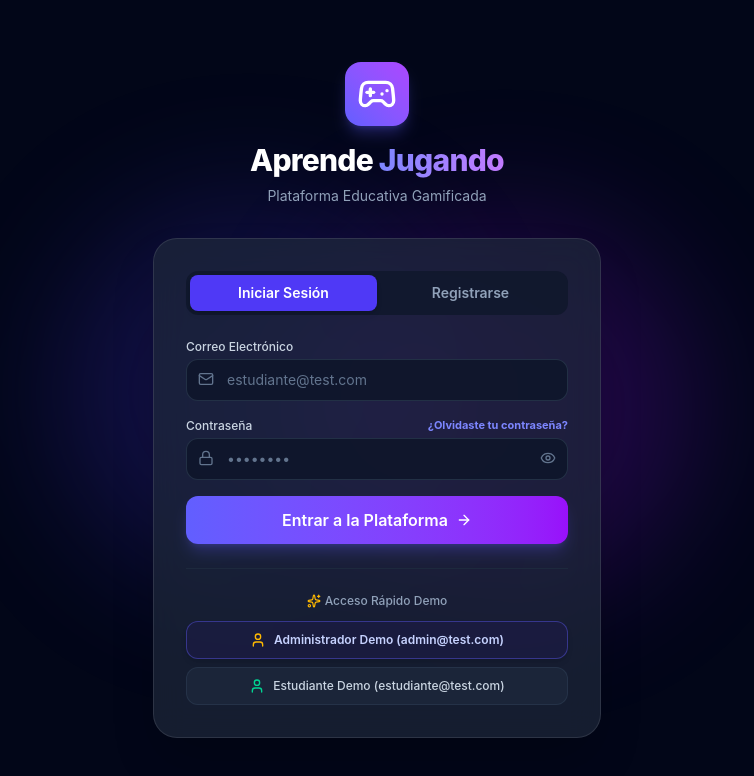
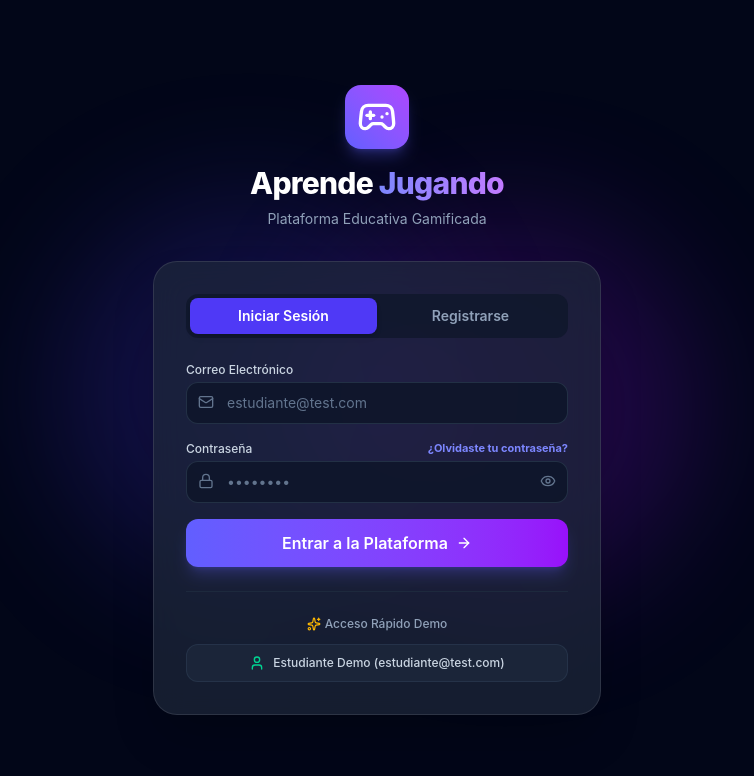
Before and after one commit to jomaldonado1/aprende-jugando1, a React app in the folder frontend/: page / in a window 1280 px wide. Shown: the top 776 px of the page, without its empty margins (263-1017 px from the left). Built offline with nearby package versions, Linux system fonts and the light colour scheme; no server answers; the HTML template or start-up script is replaced by a standard one.

Commit message:
fix: remove admin demo button, auto-trim email/password on login

```diff
--- a/frontend/src/context/AuthContext.jsx
+++ b/frontend/src/context/AuthContext.jsx
@@ -28,7 +28,9 @@ export const AuthProvider = ({ children }) => {
   }, [token]);
 
   const login = async (email, password) => {
-    const res = await api.post('/api/auth/login', { email, password });
+    const cleanEmail = email ? email.trim().toLowerCase() : '';
+    const cleanPassword = password ? password.trim() : '';
+    const res = await api.post('/api/auth/login', { email: cleanEmail, password: cleanPassword });
     const { access_token, user: loggedUser } = res.data;
     setToken(access_token);
     setUser(loggedUser);
@@ -38,14 +40,16 @@ export const AuthProvider = ({ children }) => {
   };
 
   const register = async (email, password, secret_question = null, secret_answer = null) => {
+    const cleanEmail = email ? email.trim().toLowerCase() : '';
+    const cleanPassword = password ? password.trim() : '';
     const res = await api.post('/api/auth/register', {
-      email,
-      password,
+      email: cleanEmail,
+      password: cleanPassword,
       secret_question,
       secret_answer
     });
     // Tras registrarse, iniciar sesión automáticamente
-    return await login(email, password);
+    return await login(cleanEmail, cleanPassword);
   };
 
   const logout = () => {
--- a/frontend/src/pages/AuthPage.jsx
+++ b/frontend/src/pages/AuthPage.jsx
@@ -441,16 +441,7 @@ export default function AuthPage() {
                 <Sparkles className="w-3.5 h-3.5 text-amber-400" />
                 Acceso Rápido Demo
               </p>
-              <div className="space-y-2">
-                <button
-                  type="button"
-                  onClick={() => handleQuickLogin('admin@test.com', 'admin123')}
-                  className="w-full py-2.5 px-3 bg-indigo-950/50 hover:bg-indigo-900/60 border border-indigo-500/40 rounded-xl text-indigo-200 text-xs font-semibold flex items-center justify-center gap-2 transition-all cursor-pointer shadow-md"
-                >
-                  <User className="w-4 h-4 text-amber-400" />
-                  Administrador Demo (admin@test.com)
-                </button>
-
+              <div>
                 <button
                   type="button"
                   onClick={() => handleQuickLogin('estudiante@test.com', 'estudiante123')}
```
